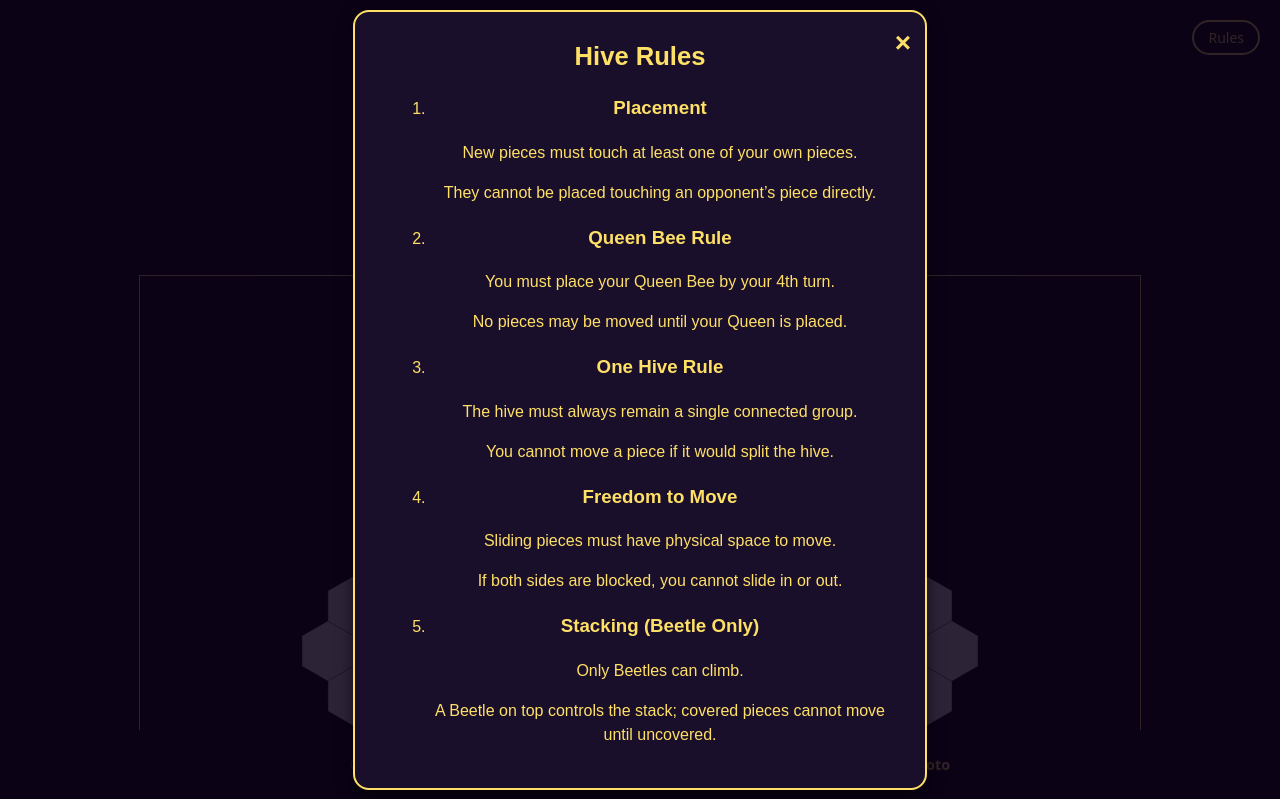
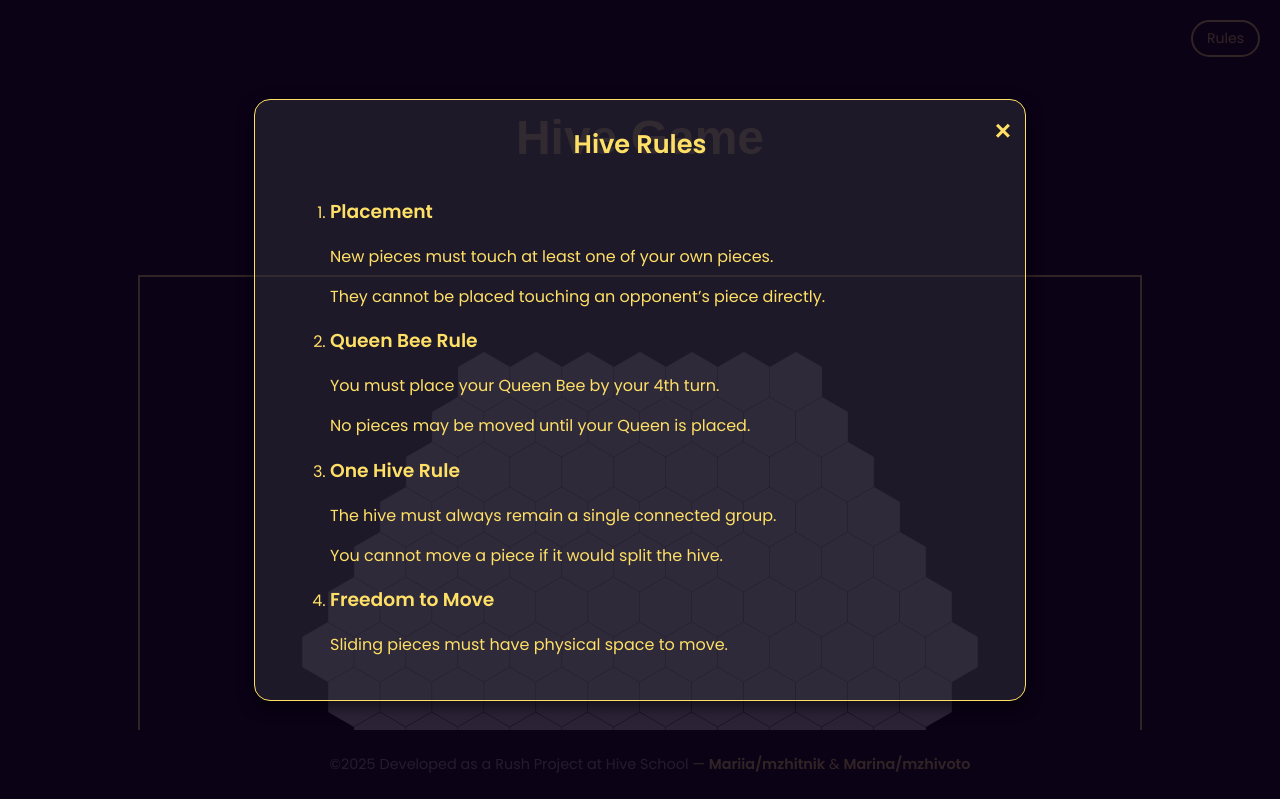
Before and after one commit to marinezh/Hive-abstract-game, a website built with Vite: page index.html in a window 1280 px wide. Both pictures are taken after a click on the button "Rules". Shown: the top 799 px of the page. Built offline with nearby package versions, Linux system fonts and the light colour scheme; files whose address does not match are found by name.

Commit message:
final style fixing

```diff
--- a/index.html
+++ b/index.html
@@ -2,8 +2,6 @@
 <html lang="en">
 	<head>
 		<meta charset="UTF-8" />
-
-		<!-- Favicon + PWA -->
 		<link rel="apple-touch-icon" sizes="180x180" href="/apple-touch-icon.png">
 		<link rel="icon" type="image/png" sizes="32x32" href="/favicon-32x32.png">
 		<link rel="icon" type="image/png" sizes="16x16" href="/favicon-16x16.png">
@@ -16,8 +14,8 @@
 			html, body {
 				margin: 0;
 				height: 100%;
-				background: #000000;  /* match your canvas background */
-				visibility: hidden;   /* hide until JS says ready */
+				background: #000000;
+				visibility: hidden;
 			}
 			body.ready {
 				visibility: visible;
@@ -32,6 +30,8 @@
 				background: #000000;
 			}
 		</style>
+		<link href="https://fonts.googleapis.com/css2?family=Montserrat:wght@400;600&display=swap" rel="stylesheet">
+		<link href="https://fonts.googleapis.com/css2?family=Poppins:wght@400;600&display=swap" rel="stylesheet">
 
 		<!-- Preload external CSS to reduce flash -->
 		<link rel="preload" href="/src/style.css" as="style">
@@ -83,6 +83,16 @@
 								      <p>Only Beetles can climb.</p>
 								      <p>A Beetle on top controls the stack; covered pieces cannot move until uncovered.</p>
 								    </li>
+									<li>
+										<h3>
+											🪲 Movement of Each Bug
+										</h3>
+										<p>Queen Bee 🐝 – Moves exactly 1 space (sliding).</p>
+										<p>Soldier Ant 🐜 – Moves to any distance around the hive, sliding freely.</p>
+										<p>Beetle 🪲 – Moves 1 space (like Queen) but can climb on top of other pieces.</p>
+										<p> Grasshopper 🦗 – Jumps in a straight line over one or more pieces, landing in the first empty space. Must jump over at least one piece. </p>
+										<p> Spider 🕷️ – Moves exactly 3 spaces, sliding around the hive. Cannot backtrack or stop early </p>
+									</li>
 								  </ol>
 								</section>
 
@@ -94,7 +104,7 @@
 			</div>
 
 			<canvas id="hive-canvas" width="1400" height="750"
-				style="border:1px solid #ffe066; display:block; margin:auto;">
+				style="border:2px solid #ffe066; display:block; margin:auto;">
 			</canvas>
 		</div>
 
--- a/src/style.css
+++ b/src/style.css
@@ -6,13 +6,14 @@
 	text-rendering: optimizeLegibility;
 	-webkit-font-smoothing: antialiased;
 	-moz-osx-font-smoothing: grayscale;
+
 }
 
 @font-face {
 	font-family: "JLR Bizzy Beez";
 	src: url("public/fonts/jlr-bizzy-beez.ttf") format("truetype");
 	font-weight: normal;
-	font-style: normal;
+	font-style: cursive;
 }
 
 .bee-text {
@@ -35,21 +36,21 @@
 
 body {
 	margin: 0;
+	padding: 0;
 	display: flex;
 	flex-direction: column;
-
-
 	min-width: 320px;
 	min-height: 100vh;
-	background-color: #000000fd; /* your dark theme */
+	background-color: #000000fd;
 	padding-bottom: 50px;
+	font-family: 'Poppins', sans-serif;
 }
 
 .board {
 	display: flex;
 	flex-direction: column;
 	align-items: center;
-	gap: 5px; /* space between rows */
+	gap: 5px;
 	margin-top: 50px;
 }
 
@@ -59,7 +60,7 @@
 }
 
 .hex-row:nth-child(even) {
-	margin-left: 30px; /* offset every other row */
+	margin-left: 30px;
 }
 
 /* Container holding everything: banks + board */
@@ -166,9 +167,8 @@
 	min-height: 1.5em;
 	text-align: center;
 	font-size: 1.2em;
+	font-weight: 800;
 }
-
-
 
 /* Overlay covers the screen */
 #popup-overlay {
@@ -207,7 +207,9 @@
 	margin: 0;
 	font-size: 1.6rem;
 	font-weight: bold;
+	font-family: 'Poppins', sans-serif;
 }
+
 
 /* Close button (X) */
 #close-popup {
@@ -272,6 +274,141 @@
 	color: #ffffff;
 }
 
+.popup-overlay {
+	position: fixed;
+	top: 0;
+	left: 0;
+	width: 100%;
+	height: 100%;
+	background: rgba(0,0,0,0.7);
+	display: flex;
+	align-items: center;
+	justify-content: center;
+	z-index: 2000;
+}
+
+.hidden {
+	display: none;
+}
+
+.popup-content {
+	position: relative;
+	box-shadow: 0 6px 16px rgba(0, 0, 0, 0.6);
+	padding: 30px 20px;
+	max-width: 700px;
+	text-align: center;
+	border: 1px solid#ffe066;
+}
+
+.popup-close {
+	position: absolute;
+	top: 10px;
+	right: 15px;
+	font-size: 28px;
+	color: #ffe066;
+	cursor: pointer;
+	transition: color 0.2s ease;
+}
+
+.popup-close:hover {
+	color: white;
+}
+
+/* Overlay (used for both win + rules popups) */
+.popup-overlay {
+	position: fixed;
+	top: 0;
+	left: 0;
+	width: 100%;
+	height: 100%;
+	background: rgba(13, 3, 27, 0.85);
+	display: flex;
+	justify-content: center;
+	align-items: center;
+	z-index: 2000;
+}
+
+/* Hidden by default */
+.hidden {
+	display: none !important;
+}
+
+/* Popup box (shared style for win + rules) */
+.popup,
+.popup-content {
+	background: rgba(50, 49, 61, 0.5);
+	padding: 25px 35px;
+	border-radius: 16px;
+	box-shadow: 0 6px 16px rgba(0, 0, 0, 0.6);
+	text-align: center;
+	position: relative;
+	min-width: 280px;
+	animation: popIn 0.25s ease;
+	font-family: sans-serif;
+}
+
+/* Heading text */
+.popup h2,
+.popup-content h2 {
+	margin: 0 0 15px;
+	font-size: 1.6rem;
+	font-weight: bold;
+	color: #ffe066;
+	font-family: 'Poppins', sans-serif;
+}
+
+/* Close button (X) */
+#close-popup,
+#close-rules,
+.popup-close {
+	position: absolute;
+	top: 10px;
+	right: 14px;
+	font-size: 28px;
+	font-weight: bold;
+	color: #ffe066;
+	cursor: pointer;
+	transition: color 0.2s;
+}
+
+#close-popup:hover,
+#close-rules:hover,
+.popup-close:hover {
+	color: #ffffff;
+}
+
+.rules-list {
+	text-align: left;
+	max-height: 60vh;
+	overflow-y: auto;
+	padding-right: 10px;
+	color: #ffe066;
+	font-family: 'Poppins', sans-serif;
+}
+
+
+/*Custom scrollbar for Chrome, Edge, Safari */
+.popup-content::-webkit-scrollbar {
+  width: 4px;
+  background: transparent;
+}
+
+.popup-content::-webkit-scrollbar-thumb {
+  background: #ffe066;
+  border-radius: 4px;
+}
+
+.popup-content::-webkit-scrollbar-track {
+  background: rgba(50, 49, 61, 0.2);
+  border-radius: 4px;
+}
+
+/* For Firefox */
+.popup-content {
+  scrollbar-width: thin;
+  scrollbar-color: #ffe066 rgba(50, 49, 61, 0.2);
+}
+
 footer {
 	text-align: center;
 	padding: 10px;
@@ -296,111 +433,3 @@
 footer .author-link:hover {
 	text-decoration: underline;
 }
-
-.popup-overlay {
-	position: fixed;
-	top: 0;
-	left: 0;
-	width: 100%;
-	height: 100%;
-	background: rgba(0,0,0,0.7);
-	display: flex;
-	align-items: center;
-	justify-content: center;
-	z-index: 2000;
-}
-
-.hidden {
-	display: none;
-}
-
-.popup-content {
-	position: relative;          /* makes ❌ position relative to box */
-	background: #111;
-	border: 2px solid #ffe066;
-	color: #ffe066;
-	border-radius: 12px;
-	padding: 30px 20px;
-	max-width: 500px;
-	text-align: center;
-	box-shadow: 0 8px 20px rgba(0,0,0,0.8);
-	font-family: sans-serif;
-}
-
-.popup-close {
-	position: absolute;
-	top: 10px;
-	right: 15px;
-	font-size: 28px;
-	color: #ffe066;
-	cursor: pointer;
-	transition: color 0.2s ease;
-}
-
-.popup-close:hover {
-	color: white;
-}
-
-/* Overlay (used for both win + rules popups) */
-.popup-overlay {
-	position: fixed;
-	top: 0;
-	left: 0;
-	width: 100%;
-	height: 100%;
-	background: rgba(13, 3, 27, 0.85); /* same as win popup overlay */
-	display: flex;
-	justify-content: center;
-	align-items: center;
-	z-index: 2000;
-}
-
-/* Hidden by default */
-.hidden {
-	display: none !important;
-}
-
-/* Popup box (shared style for win + rules) */
-.popup,
-.popup-content {
-	background: #1a0f2b;        /* same dark violet as win popup */
-	color: #ffe066;             /* golden text */
-	padding: 25px 35px;
-	border-radius: 16px;
-	box-shadow: 0 6px 16px rgba(0, 0, 0, 0.6);
-	text-align: center;
-	position: relative;
-	min-width: 280px;
-	max-width: 500px;
-	animation: popIn 0.25s ease;
-	font-family: sans-serif;
-}
-
-/* Heading text */
-.popup h2,
-.popup-content h2 {
-	margin: 0 0 15px;
-	font-size: 1.6rem;
-	font-weight: bold;
-	color: #ffe066;
-}
-
-/* Close button (X) */
-#close-popup,
-#close-rules,
-.popup-close {
-	position: absolute;
-	top: 10px;
-	right: 14px;
-	font-size: 28px;
-	font-weight: bold;
-	color: #ffe066;
-	cursor: pointer;
-	transition: color 0.2s;
-}
-
-#close-popup:hover,
-#close-rules:hover,
-.popup-close:hover {
-	color: #ffffff;
-}
```
